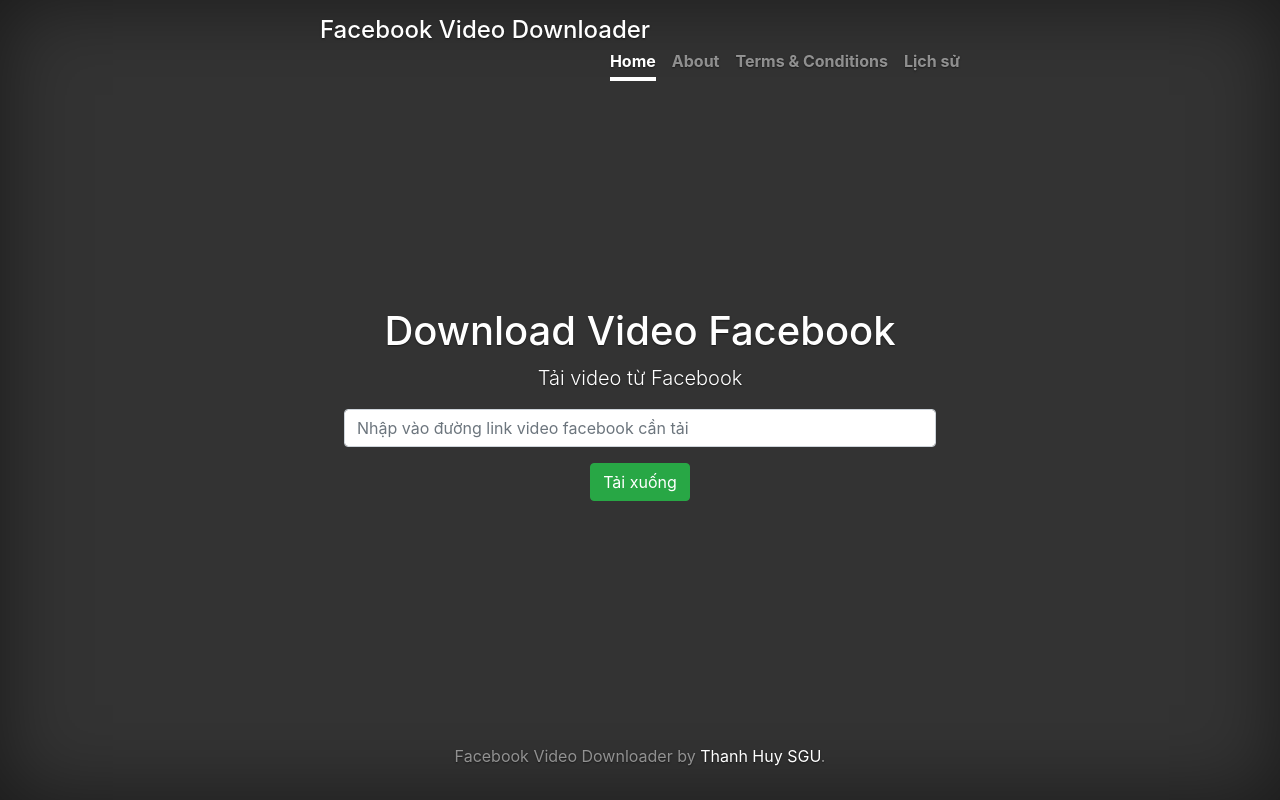
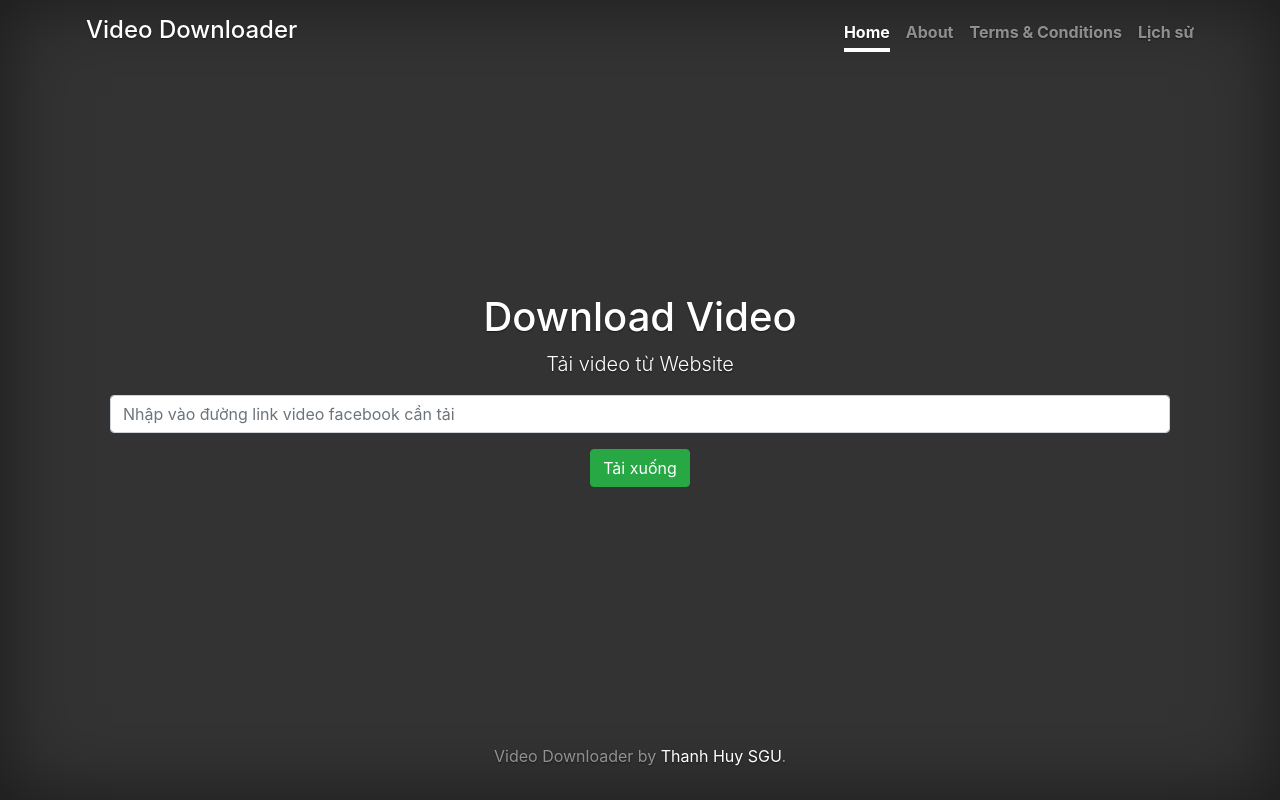
Before and after one commit to huytran0817/videodownloaderofficial, a Flask app: page / in a window 1280 px wide. Run offline with Flask 3, Linux system fonts and the light colour scheme; some libraries are stand-ins or nearby versions.

Commit message:
Your commit message here

```diff
--- a/templates/history.html
+++ b/templates/history.html
@@ -20,7 +20,7 @@
 </head>
 
 <body class="text-center" >
-    <div class="cover-container d-flex w-100 h-100 p-3 mx-auto flex-column">
+    <div class="container d-flex w-100 h-100 p-3 mx-auto flex-column">
         <header class="masthead mb-auto">
             <div class="inner">
                 <h4 class="masthead-brand">Facebook Video Downloader</h4>
@@ -59,7 +59,7 @@
 
         <footer class="mastfoot mt-auto">
             <div class="inner">
-                <p>Facebook Video Downloader by <a
+                <p> Video Downloader by <a
                         href="https://www.facebook.com/II.HuyTran.II/">Thanh Huy SGU</a>.</p>
             </div>
         </footer>
--- a/templates/index.html
+++ b/templates/index.html
@@ -4,7 +4,7 @@
 <head>
     <meta charset="utf-8">
     <meta name="viewport" content="width=device-width, initial-scale=1, shrink-to-fit=no">
-    <meta name="description" content="Download facebook videos for free using Facebook Video Downloader">
+    <meta name="description" content="Download videos for free using Video Downloader">
     <meta name="author" content="iCoder">
     <title>Facebook Video Downloader</title>
 
@@ -37,10 +37,10 @@
 </head>
 
 <body class="text-center">
-    <div class="cover-container d-flex w-100 h-100 p-3 mx-auto flex-column">
+    <div class="container d-flex w-100 h-100 p-3 mx-auto flex-column">
         <header class="masthead mb-auto">
             <div class="inner">
-                <h4 class="masthead-brand">Facebook Video Downloader</h4>
+                <h4 class="masthead-brand"> Video Downloader</h4>
                 <nav class="nav nav-masthead justify-content-center">
                     <a class="nav-link active" href="/">Home</a>
                     <a class="nav-link" href="/about">About</a>
@@ -53,8 +53,8 @@
         </header>
 
         <main role="main" class="inner cover">
-            <h1 class="cover-heading">Download Video Facebook</h1>
-            <p class="lead">Tải video từ Facebook</p>
+            <h1 class="cover-heading">Download Video </h1>
+            <p class="lead">Tải video từ Website</p>
             <p class="lead">
                 <form action="/download" method="post">
                     <input type="text" class="form-control" placeholder="Nhập vào đường link video facebook cần tải" name="url">
@@ -65,7 +65,7 @@
 
         <footer class="mastfoot mt-auto">
             <div class="inner">
-                <p>Facebook Video Downloader by <a
+                <p> Video Downloader by <a
                         href="https://www.facebook.com/II.HuyTran.II/">Thanh Huy SGU</a>.</p>
             </div>
         </footer>
--- a/templates/terms-conditions.html
+++ b/templates/terms-conditions.html
@@ -4,9 +4,9 @@
 <head>
     <meta charset="utf-8">
     <meta name="viewport" content="width=device-width, initial-scale=1, shrink-to-fit=no">
-    <meta name="description" content="Download facebook videos for free using Facebook Video Downloader">
+    <meta name="description" content="Download videos for free using Video Downloader">
     <meta name="author" content="iCoder">
-    <title>Facebook Video Downloader</title>
+    <title> Video Downloader</title>
 
     <link rel="canonical" href="https://getbootstrap.com/examples/cover/">
     <!-- Bootstrap core CSS -->
@@ -45,6 +45,7 @@
                     <a class="nav-link " href="/">Home</a>
                     <a class="nav-link" href="/about">About</a>
                     <a class="nav-link active" href="/terms-conditions">Terms & Conditions</a>
+                    <a class="nav-link" href="/history">Download History</a>
                 </nav>
             </div>
         </header>
```
Also changed, not shown: templates/about.html (+5 -4 lines).
